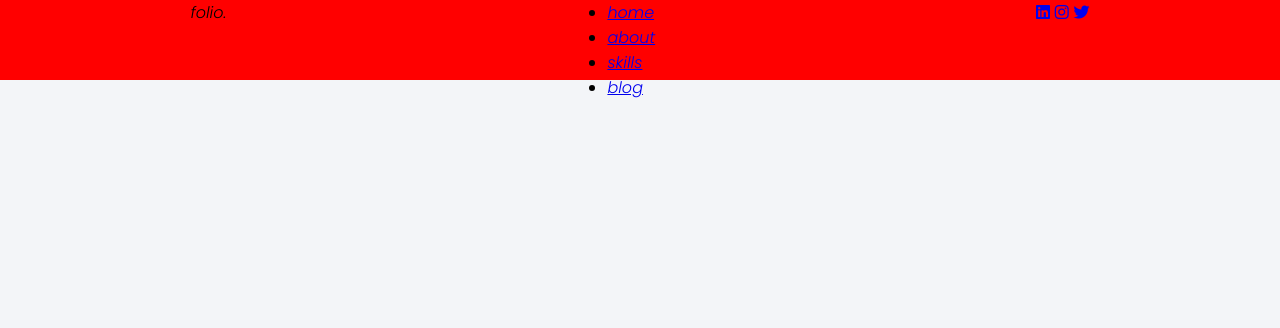
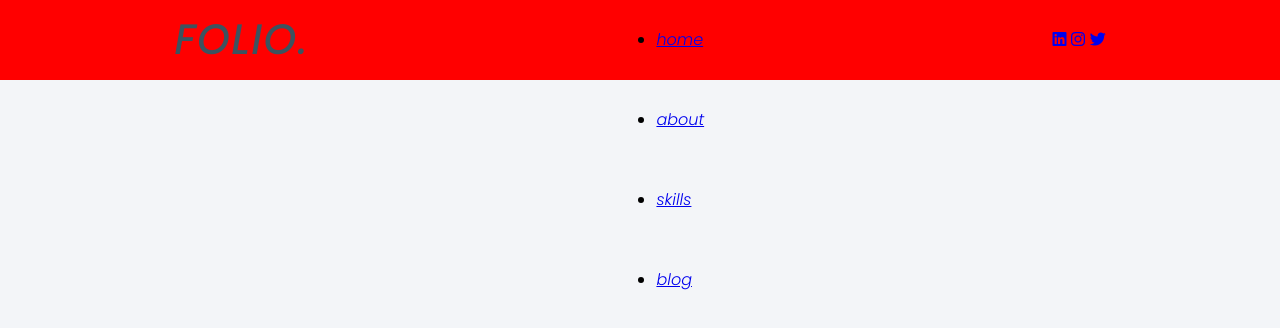
Before and after one commit to javierjuanJJ/Personal-Website-with-Typing-Animation, a plain HTML site: page index.html in a window 1280 px wide. Drawn offline with Linux system fonts and the light colour scheme.

Commit message:
Commit 2

```diff
--- a/css/style.css
+++ b/css/style.css
@@ -19,6 +19,16 @@ nav{
     width: 100%;
     justify-content: space-around;
     height: 80px;
+    line-height: 80px;
     z-index: 111;
     background-color: red;
 }
+.logo{
+    display: flex;
+    font-size: 40px;
+    font-weight: 800;
+    color: #3d535f;
+    letter-spacing: 3px;
+    cursor: pointer;
+    text-transform: uppercase;
+}
```
